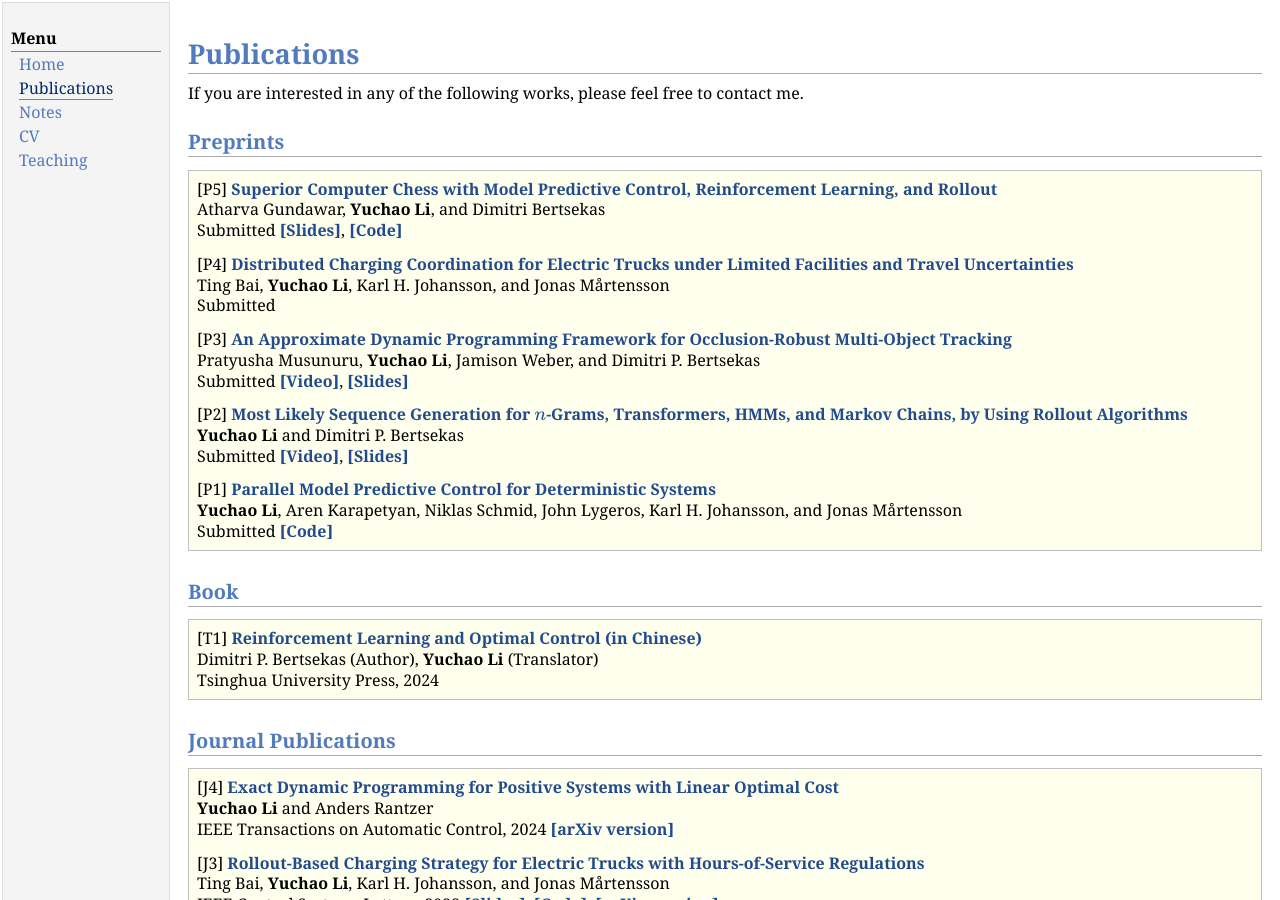
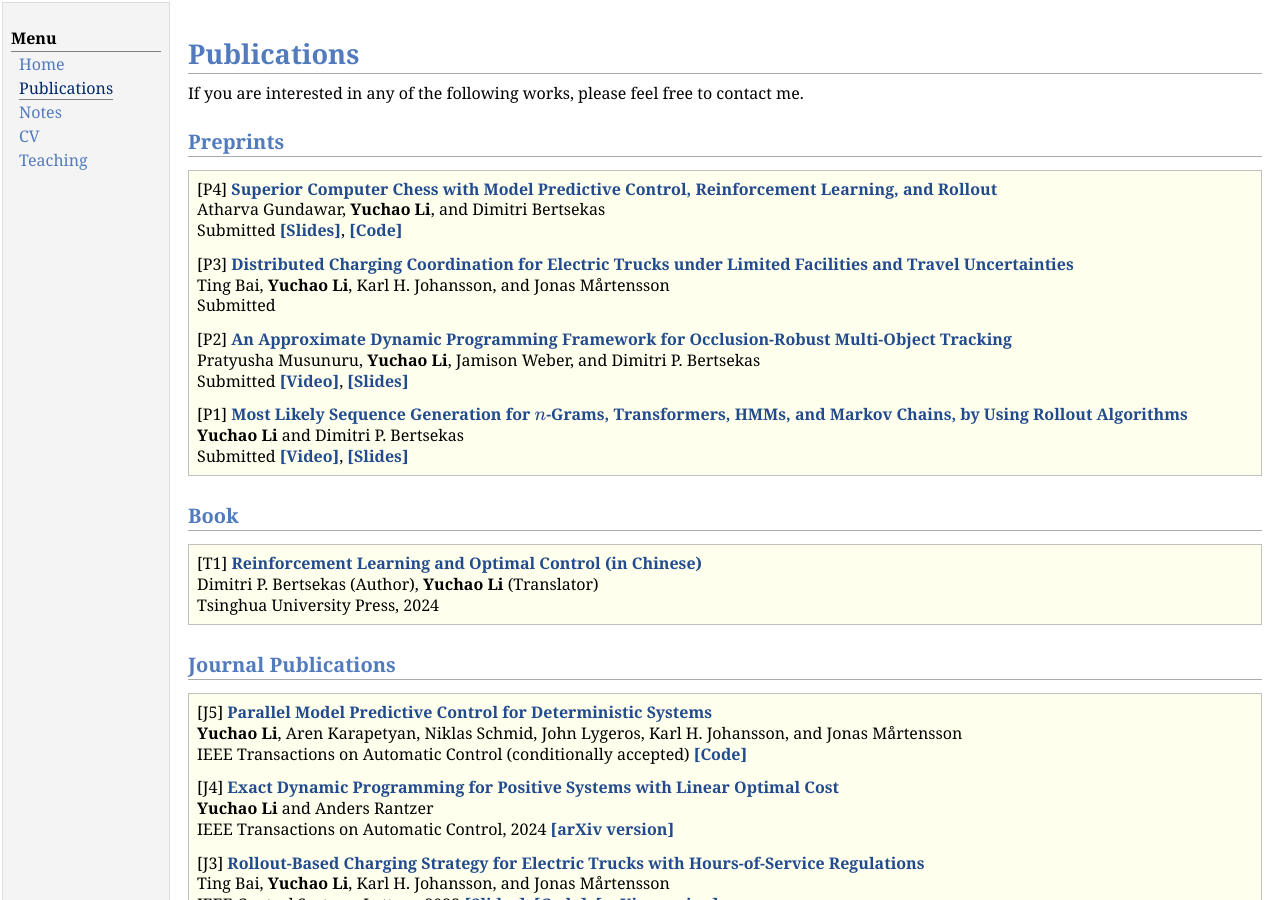
Before and after one commit to yuchaotaigu/yuchaotaigu.github.io, a Jekyll site: the page research.html, which Jekyll copies as it is, in a window 1280 px wide and 900 px high. Built offline with Jekyll 4.4.1, drawn with Linux system fonts in a browser that asks for light colours; comment, search, counter and statistics services are not loaded; part of the change alters nothing that is shown.

Commit message:
parallel mpc

```diff
--- a/research.html
+++ b/research.html
@@ -45,21 +45,18 @@ If you are interested in any of the following works, please feel free to contact
 <h2>Preprints</h2>
 <div class="infoblock">
 <div class="blockcontent">
-<p>[P5] <a href="https://arxiv.org/abs/2409.06477"><b>Superior Computer Chess with Model Predictive Control, Reinforcement Learning, and Rollout</b></a> <br />
+<p>[P4] <a href="https://arxiv.org/abs/2409.06477"><b>Superior Computer Chess with Model Predictive Control, Reinforcement Learning, and Rollout</b></a> <br />
 Atharva Gundawar, <b>Yuchao Li</b>, and Dimitri Bertsekas <br />
  Submitted <a href="research/MPC_MC_handout_1016.pdf"><b>[Slides]</b></a>, <a href="https://yuchaotaigu.github.io/research/MPC_MC_1step.ipynb"><b>[Code]</b></a></p>
-<p>[P4] <a href="https://arxiv.org/abs/2407.10307"><b>Distributed Charging Coordination for Electric Trucks under Limited Facilities and Travel Uncertainties</b></a> <br />
+<p>[P3] <a href="https://arxiv.org/abs/2407.10307"><b>Distributed Charging Coordination for Electric Trucks under Limited Facilities and Travel Uncertainties</b></a> <br />
 Ting Bai, <b>Yuchao Li</b>, Karl H. Johansson, and Jonas Mårtensson <br />
  Submitted </p>
-<p>[P3] <a href="https://arxiv.org/abs/2405.15137"><b>An Approximate Dynamic Programming Framework for Occlusion-Robust Multi-Object Tracking</b></a> <br />
+<p>[P2] <a href="https://arxiv.org/abs/2405.15137"><b>An Approximate Dynamic Programming Framework for Occlusion-Robust Multi-Object Tracking</b></a> <br />
 Pratyusha Musunuru, <b>Yuchao Li</b>, Jamison Weber, and Dimitri P. Bertsekas<br />
  Submitted <a href="https://youtu.be/jjlytqtO7IE?si=eDe8RYtvsEnhV60O"><b>[Video]</b></a>, <a href="https://web.mit.edu/dimitrib/www/RLTopics_2024_Lect7.pdf"><b>[Slides]</b></a></p>
-<p>[P2] <a href="https://arxiv.org/abs/2403.15465"><b>Most Likely Sequence Generation for $n$-Grams, Transformers, HMMs, and Markov Chains, by Using Rollout Algorithms</b></a> <br />
+<p>[P1] <a href="https://arxiv.org/abs/2403.15465"><b>Most Likely Sequence Generation for $n$-Grams, Transformers, HMMs, and Markov Chains, by Using Rollout Algorithms</b></a> <br />
 <b>Yuchao Li</b> and Dimitri P. Bertsekas<br />
  Submitted <a href="https://youtu.be/nIkNKgf3Eiw?si=m9WBQn3eQmvuUD_T"><b>[Video]</b></a>, <a href="https://web.mit.edu/dimitrib/www/RLTopics_2024_Lect10.pdf"><b>[Slides]</b></a></p>
-<p>[P1] <a href="http://arxiv.org/abs/2309.14560"><b>Parallel Model Predictive Control for Deterministic Systems</b></a> <br />
-<b>Yuchao Li</b>, Aren Karapetyan, Niklas Schmid, John Lygeros, Karl H. Johansson, and Jonas Mårtensson<br />
- Submitted <a href="https://github.com/akarapet/pr-mpc"><b>[Code]</b></a></p>
   </div></div>
 
 <h2>Book</h2>
@@ -73,6 +70,9 @@ Tsinghua University Press, 2024
 <h2>Journal Publications</h2>
 <div class="infoblock">
 <div class="blockcontent">
+<p>[J5] <a href="http://arxiv.org/abs/2309.14560"><b>Parallel Model Predictive Control for Deterministic Systems</b></a> <br />
+<b>Yuchao Li</b>, Aren Karapetyan, Niklas Schmid, John Lygeros, Karl H. Johansson, and Jonas Mårtensson<br />
+ IEEE Transactions on Automatic Control (conditionally accepted) <a href="https://github.com/akarapet/pr-mpc"><b>[Code]</b></a></p>
 <p>[J4] <a href="https://ieeexplore.ieee.org/document/10577090"><b>Exact Dynamic Programming for Positive Systems with Linear Optimal Cost</b></a> <br />
 <b>Yuchao Li</b> and Anders Rantzer<br />
  IEEE Transactions on Automatic Control, 2024 <a href="https://arxiv.org/abs/2306.02072"><b>[arXiv version]</b></a></p>
```
